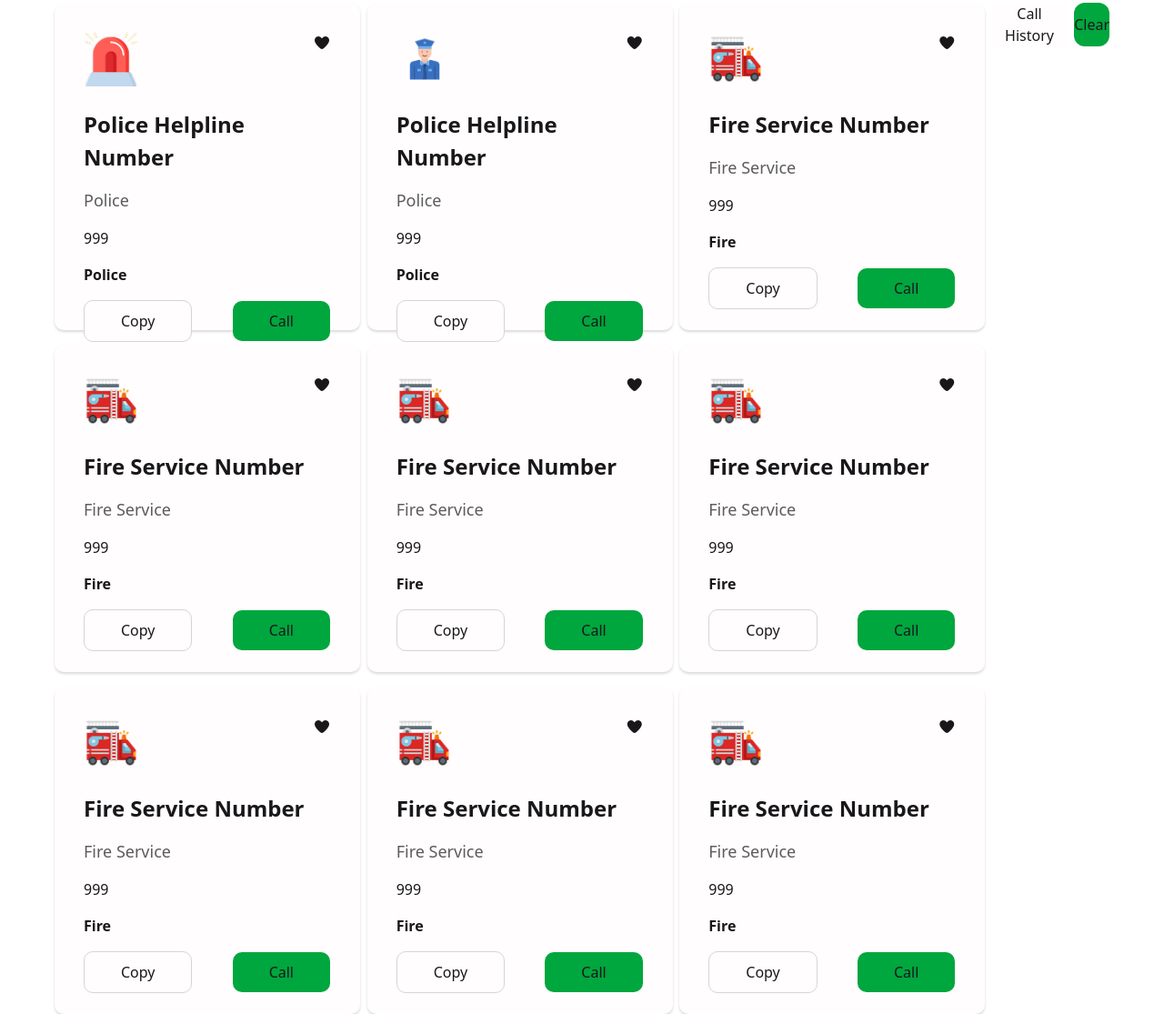
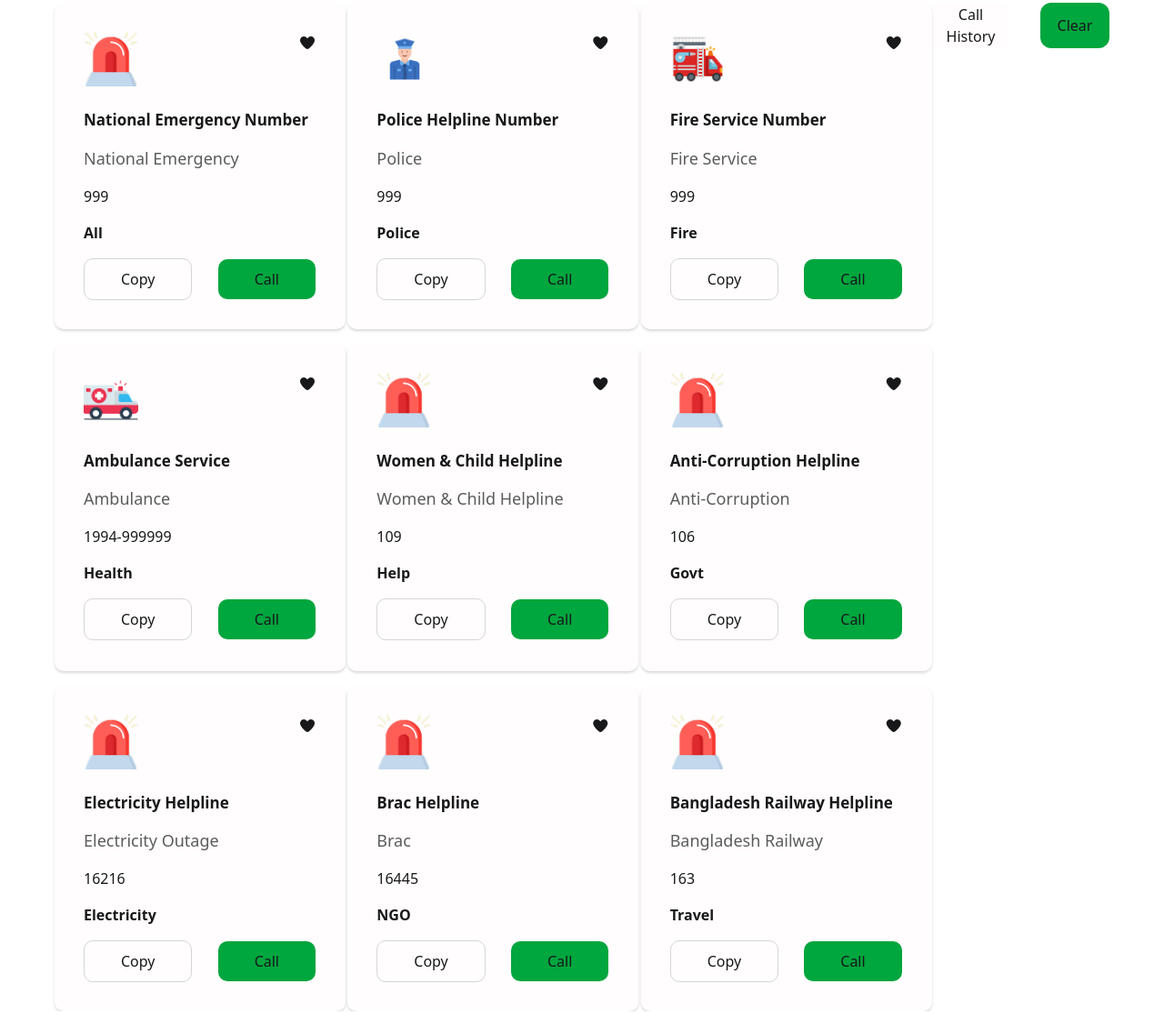
Before and after one commit to ashraf03/ASSIGNMENT-005, a plain HTML site: page index.html in a window 1280 px wide. Shown: the part 392-1507 px from the top of the page at 91% size. Drawn offline with nearby package versions, Linux system fonts and the light colour scheme.

Commit message:
Add Assingment 05  copy click with increase

```diff
--- a/index.html
+++ b/index.html
@@ -11,7 +11,7 @@
     <link href="https://cdn.jsdelivr.net/npm/daisyui@5" rel="stylesheet" type="text/css" />
     <!-- tailwind css -->
     <script src="https://cdn.jsdelivr.net/npm/@tailwindcss/browser@4"></script>
-    <!--  -->
+    <!-- font-awesome -->
     <link rel="stylesheet" href="https://cdnjs.cloudflare.com/ajax/libs/font-awesome/7.0.1/css/all.min.css">
 </head>
 
@@ -24,7 +24,7 @@
             </div>
             <div class="flex justify-center items-center gap-2">
                 <div class="flex justify-center items-center gap-2">
-                    <span>0</span>
+                    <span id="heart_in">0</span>
                     <img class="w-[20px] h-[22px]" src="./assets/heart.png" alt="">
                 </div>
                 <div class="flex justify-center items-center gap-2">
@@ -55,10 +55,26 @@
 
         <section class="flex justify-between  gap-4 mt-[80px] pl-[60px] pr-[60px] ">
             <div class="grid grid-cols-3 gap-4">
-               <div class="emergency_all w-[336px] h-[360px] p-[32px] rounded-[10px]">
+               <div class="emergency_all w-[320px]  p-[32px] rounded-[10px]">
                     <div class="flex justify-between">
                         <div class="w-[60px] h-[60px]"><img src="./assets/emergency.png" alt=""></div>
-                        <div><i class="fa-solid fa-heart"></i></div>
+                        <div id="heart_icon"><i class="fa-solid fa-heart"></i></div>
+                    </div>
+                    <div class="emergency_title">
+                        <h1 class="pb-4 pt-6">National Emergency Number</h1>
+                        <p class="text-[#5C5C5C] text-[18px] pb-4" id="serviceName">National Emergency</p>
+                        <p class="pb-4" id="emergency_number">999</p>
+                        <p class="font-bold pb-4">All</p>
+                    </div>
+                    <div class="btn-all space-x-6">
+                        <button class="btn-copy bg-[#f1f1f1] border-1 border-[#D4D6D5] rounded-[10px]">Copy</button>
+                        <button class="btn-call rounded-[10px]" id="call">Call</button>
+                    </div>
+                </div>
+                <div class="emergency_all w-[320px] p-[32px] rounded-[10px]">
+                    <div class="flex justify-between">
+                        <div class="w-[60px] h-[60px]"><img src="./assets/police.png" alt=""></div>
+                        <div id="heart_icon"><i class="fa-solid fa-heart"></i></div>
                     </div>
                     <div class="emergency_title">
                         <h1 class="pb-4 pt-6">Police Helpline Number</h1>
@@ -66,31 +82,15 @@
                         <p class="pb-4" id="emergency_number">999</p>
                         <p class="font-bold pb-4">Police</p>
                     </div>
-                    <div class="btn-all space-x-10">
+                    <div class="btn-all space-x-6">
                         <button class="btn-copy bg-[#f1f1f1] border-1 border-[#D4D6D5] rounded-[10px]">Copy</button>
                         <button class="btn-call rounded-[10px]" id="call">Call</button>
                     </div>
                 </div>
-                <div class="emergency_all w-[336px] h-[360px] p-[32px] rounded-[10px]">
-                    <div class="flex justify-between">
-                        <div class="w-[60px] h-[60px]"><img src="./assets/police.png" alt=""></div>
-                        <div><i class="fa-solid fa-heart"></i></div>
-                    </div>
-                    <div class="emergency_title">
-                        <h1 class="pb-4 pt-6">Police Helpline Number</h1>
-                        <p class="text-[#5C5C5C] text-[18px] pb-4" id="serviceName">Police</p>
-                        <p class="pb-4" id="emergency_number">999</p>
-                        <p class="font-bold pb-4">Police</p>
-                    </div>
-                    <div class="btn-all space-x-10">
-                        <button class="btn-copy bg-[#f1f1f1] border-1 border-[#D4D6D5] rounded-[10px]">Copy</button>
-                        <button class="btn-call rounded-[10px]" id="call">Call</button>
-                    </div>
-                </div>
-                <div class="emergency_all w-[336px] h-[360px] p-[32px] rounded-[10px]">
+                <div class="emergency_all w-[320px] p-[32px] rounded-[10px]">
                     <div class="flex justify-between">
                         <div class="w-[60px] h-[60px]"><img src="./assets/fire-service.png" alt=""></i></div>
-                        <div><i class="fa-solid fa-heart"></i></div>
+                        <div id="heart_icon"><i class="fa-solid fa-heart"></i></div>
                     </div>
                     <div class="emergency_title">
                         <h1 class="pb-4 pt-6">Fire Service Number</h1>
@@ -98,103 +98,103 @@
                         <p class="pb-4" id="emergency_number">999</p>
                         <p class="font-bold pb-4">Fire</p>
                     </div>
-                    <div class="btn-all space-x-10">
+                    <div class="btn-all space-x-6">
                         <button class="btn-copy bg-[#f1f1f1] border-1 border-[#D4D6D5] rounded-[10px]">Copy</button>
                         <button class="btn-call rounded-[10px]" id="call">Call</button>
                     </div>
                 </div>
-                <div class="emergency_all w-[336px] h-[360px] p-[32px] rounded-[10px]">
+                <div class="emergency_all w-[320px] h-[360px] p-[32px] rounded-[10px]">
                     <div class="flex justify-between">
-                        <div class="w-[60px] h-[60px]"><img src="./assets/fire-service.png" alt=""></i></div>
-                        <div><i class="fa-solid fa-heart"></i></div>
+                        <div class="w-[60px] h-[60px]"><img src="./assets/ambulance.png" alt=""></i></div>
+                        <div id="heart_icon"><i class="fa-solid fa-heart"></i></div>
                     </div>
                     <div class="emergency_title">
-                        <h1 class="pb-4 pt-6">Fire Service Number</h1>
-                        <p class="text-[#5C5C5C] text-[18px] pb-4" id="serviceName">Fire Service</p>
-                        <p class="pb-4" id="emergency_number">999</p>
-                        <p class="font-bold pb-4">Fire</p>
+                        <h1 class="pb-4 pt-6">Ambulance Service</h1>
+                        <p class="text-[#5C5C5C] text-[18px] pb-4" id="serviceName">Ambulance</p>
+                        <p class="pb-4" id="emergency_number">1994-999999</p>
+                        <p class="font-bold pb-4">Health</p>
                     </div>
-                    <div class="btn-all space-x-10">
+                    <div class="btn-all space-x-6">
                         <button class="btn-copy bg-[#f1f1f1] border-1 border-[#D4D6D5] rounded-[10px]">Copy</button>
                         <button class="btn-call rounded-[10px]" id="call">Call</button>
                     </div>
                 </div>
-                <div class="emergency_all w-[336px] h-[360px] p-[32px] rounded-[10px]">
+                <div class="emergency_all w-[320px] p-[32px] rounded-[10px]">
                     <div class="flex justify-between">
-                        <div class="w-[60px] h-[60px]"><img src="./assets/fire-service.png" alt=""></i></div>
-                        <div><i class="fa-solid fa-heart"></i></div>
+                        <div class="w-[60px] h-[60px]"><img src="./assets/emergency.png" alt=""></i></div>
+                        <div id="heart_icon"><i class="fa-solid fa-heart"></i></div>
                     </div>
                     <div class="emergency_title">
-                        <h1 class="pb-4 pt-6">Fire Service Number</h1>
-                        <p class="text-[#5C5C5C] text-[18px] pb-4" id="serviceName">Fire Service</p>
-                        <p class="pb-4" id="emergency_number">999</p>
-                        <p class="font-bold pb-4">Fire</p>
+                        <h1 class="pb-4 pt-6">Women & Child Helpline</h1>
+                        <p class="text-[#5C5C5C] text-[18px] pb-4" id="serviceName">Women & Child Helpline</p>
+                        <p class="pb-4" id="emergency_number">109</p>
+                        <p class="font-bold pb-4">Help</p>
                     </div>
-                    <div class="btn-all space-x-10">
+                    <div class="btn-all space-x-6">
                         <button class="btn-copy bg-[#f1f1f1] border-1 border-[#D4D6D5] rounded-[10px]">Copy</button>
                         <button class="btn-call rounded-[10px]" id="call">Call</button>
                     </div>
                 </div>
-                <div class="emergency_all w-[336px] h-[360px] p-[32px] rounded-[10px]">
+                <div class="emergency_all w-[320px] p-[32px] rounded-[10px]">
                     <div class="flex justify-between">
-                        <div class="w-[60px] h-[60px]"><img src="./assets/fire-service.png" alt=""></i></div>
-                        <div><i class="fa-solid fa-heart"></i></div>
+                        <div class="w-[60px] h-[60px]"><img src="./assets/emergency.png" alt=""></i></div>
+                        <div id="heart_icon"><i class="fa-solid fa-heart"></i></div>
                     </div>
                     <div class="emergency_title">
-                        <h1 class="pb-4 pt-6">Fire Service Number</h1>
-                        <p class="text-[#5C5C5C] text-[18px] pb-4" id="serviceName">Fire Service</p>
-                        <p class="pb-4" id="emergency_number">999</p>
-                        <p class="font-bold pb-4">Fire</p>
+                        <h1 class="pb-4 pt-6">Anti-Corruption Helpline</h1>
+                        <p class="text-[#5C5C5C] text-[18px] pb-4" id="serviceName">Anti-Corruption</p>
+                        <p class="pb-4" id="emergency_number">106</p>
+                        <p class="font-bold pb-4">Govt</p>
                     </div>
-                    <div class="btn-all space-x-10">
+                    <div class="btn-all space-x-6">
                         <button class="btn-copy bg-[#f1f1f1] border-1 border-[#D4D6D5] rounded-[10px]">Copy</button>
                         <button class="btn-call rounded-[10px]" id="call">Call</button>
                     </div>
                 </div>
-                <div class="emergency_all w-[336px] h-[360px] p-[32px] rounded-[10px]">
+                <div class="emergency_all w-[320px] p-[32px] rounded-[10px]">
                     <div class="flex justify-between">
-                        <div class="w-[60px] h-[60px]"><img src="./assets/fire-service.png" alt=""></i></div>
-                        <div><i class="fa-solid fa-heart"></i></div>
+                        <div class="w-[60px] h-[60px]"><img src="./assets/emergency.png" alt=""></i></div>
+                        <div id="heart_icon"><i class="fa-solid fa-heart"></i></div>
                     </div>
                     <div class="emergency_title">
-                        <h1 class="pb-4 pt-6">Fire Service Number</h1>
-                        <p class="text-[#5C5C5C] text-[18px] pb-4" id="serviceName">Fire Service</p>
-                        <p class="pb-4" id="emergency_number">999</p>
-                        <p class="font-bold pb-4">Fire</p>
+                        <h1 class="pb-4 pt-6">Electricity Helpline</h1>
+                        <p class="text-[#5C5C5C] text-[18px] pb-4" id="serviceName">Electricity Outage</p>
+                        <p class="pb-4" id="emergency_number">16216</p>
+                        <p class="font-bold pb-4">Electricity</p>
                     </div>
-                    <div class="btn-all space-x-10">
+                    <div class="btn-all space-x-6">
                         <button class="btn-copy bg-[#f1f1f1] border-1 border-[#D4D6D5] rounded-[10px]">Copy</button>
                         <button class="btn-call rounded-[10px]" id="call">Call</button>
                     </div>
                 </div>
-                <div class="emergency_all w-[336px] h-[360px] p-[32px] rounded-[10px]">
+                <div class="emergency_all w-[320px] p-[32px] rounded-[10px]">
                     <div class="flex justify-between">
-                        <div class="w-[60px] h-[60px]"><img src="./assets/fire-service.png" alt=""></i></div>
-                        <div><i class="fa-solid fa-heart"></i></div>
+                        <div class="w-[60px] h-[60px]"><img src="./assets/emergency.png" alt=""></i></div>
+                        <div id="heart_icon"><i class="fa-solid fa-heart"></i></div>
                     </div>
                     <div class="emergency_title">
-                        <h1 class="pb-4 pt-6">Fire Service Number</h1>
-                        <p class="text-[#5C5C5C] text-[18px] pb-4" id="serviceName">Fire Service</p>
-                        <p class="pb-4" id="emergency_number">999</p>
-                        <p class="font-bold pb-4">Fire</p>
+                        <h1 class="pb-4 pt-6">Brac Helpline</h1>
+                        <p class="text-[#5C5C5C] text-[18px] pb-4" id="serviceName">Brac</p>
+                        <p class="pb-4" id="emergency_number">16445</p>
+                        <p class="font-bold pb-4">NGO</p>
                     </div>
-                    <div class="btn-all space-x-10">
+                    <div class="btn-all space-x-6">
                         <button class="btn-copy bg-[#f1f1f1] border-1 border-[#D4D6D5] rounded-[10px]">Copy</button>
                         <button class="btn-call rounded-[10px]" id="call">Call</button>
                     </div>
                 </div>
-                <div class="emergency_all w-[336px] h-[360px] p-[32px] rounded-[10px]">
+                <div class="emergency_all w-[320px] p-[32px] rounded-[10px]">
                     <div class="flex justify-between">
-                        <div class="w-[60px] h-[60px]"><img src="./assets/fire-service.png" alt=""></i></div>
-                        <div><i class="fa-solid fa-heart"></i></div>
+                        <div class="w-[60px] h-[60px]"><img src="./assets/emergency.png" alt=""></i></div>
+                        <div id="heart_icon"><i class="fa-solid fa-heart"></i></div>
                     </div>
                     <div class="emergency_title">
-                        <h1 class="pb-4 pt-6">Fire Service Number</h1>
-                        <p class="text-[#5C5C5C] text-[18px] pb-4" id="serviceName">Fire Service</p>
-                        <p class="pb-4" id="emergency_number">999</p>
-                        <p class="font-bold pb-4">Fire</p>
+                        <h1 class="pb-4 pt-6">Bangladesh Railway Helpline </h1>
+                        <p class="text-[#5C5C5C] text-[18px] pb-4" id="serviceName">Bangladesh Railway</p>
+                        <p class="pb-4" id="emergency_number">163</p>
+                        <p class="font-bold pb-4">Travel</p>
                     </div>
-                    <div class="btn-all space-x-10">
+                    <div class="btn-all space-x-6">
                         <button class="btn-copy bg-[#f1f1f1] border-1 border-[#D4D6D5] rounded-[10px]">Copy</button>
                         <button class="btn-call rounded-[10px]" id="call">Call</button>
                     </div>
@@ -202,9 +202,9 @@
             </div>
 
             <div class="call_history">
-                <div class="flex gap-2">
+                <div class="flex justify-between gap-4 space-x-5">
                     <button class="btn-copy_ch">Call History</button>
-                    <button class="btn-call_ch rounded-xl" id="clearHistory">Clear</button>
+                    <button class="btn-call_ch w-[80px] h-[50px] rounded-xl" id="clearHistory">Clear</button>
                 </div>
 
                 <div id="historyList"></div>
--- a/styles.css
+++ b/styles.css
@@ -15,7 +15,7 @@
 }
 .emergency_title h1 {
     font-weight: bold;
-    font-size: 24px;
+    font-size: 17px;
 }
 
 .btn-copy{
--- /dev/null
+++ b/tailwind.config.js
@@ -0,0 +1,11 @@
+    // tailwind.config.js
+    module.exports = {
+      content: [
+        './src/**/*.{html,js,jsx,ts,tsx}', // Adjust this path to match your project structure
+        // Add other paths if needed, e.g., './public/index.html'
+      ],
+      theme: {
+        extend: {},
+      },
+      plugins: [],
+    };
```
Also changed, not shown: scripts.js (+8 -4 lines).
